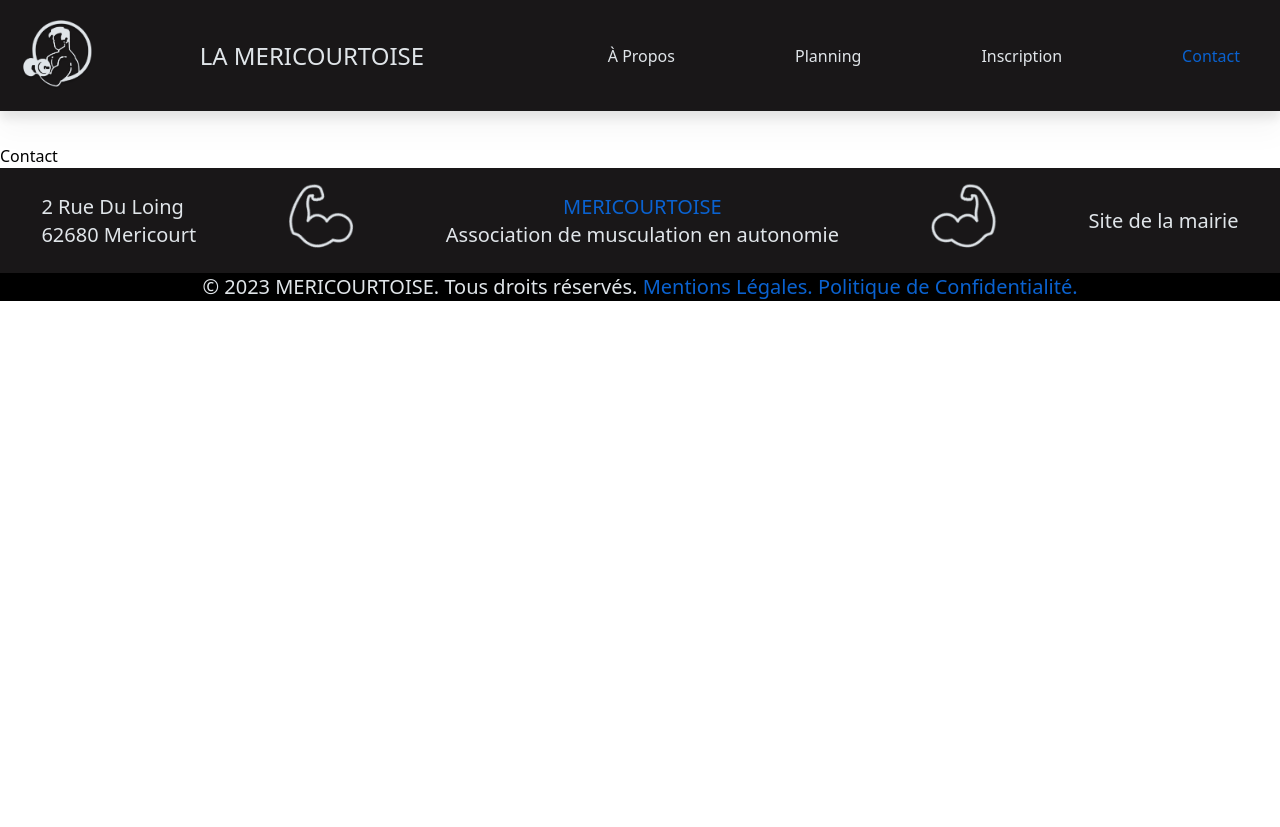
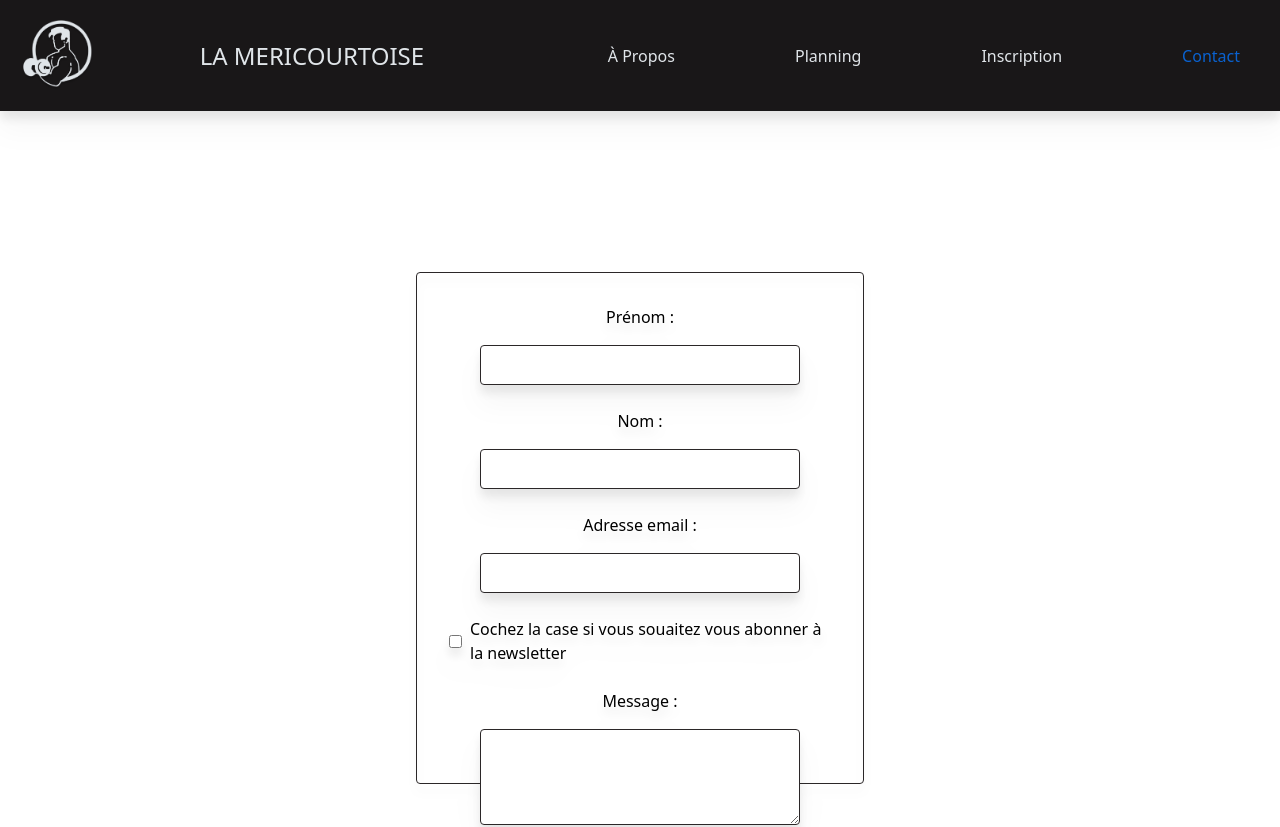
Before and after one commit to anthony62750/projetStage, a React (Create React App) app: page /Contact in a window 1280 px wide. Shown: the top 827 px of the page. Before the commit the page ends 800 px from the top, so only its background shows below. Built offline with nearby package versions, Linux system fonts and the light colour scheme.

Commit message:
page a propos et contact

```diff
--- a/src/components/footer/Footer.jsx
+++ b/src/components/footer/Footer.jsx
@@ -9,7 +9,7 @@ const Footer = () => {
       <section className='w-full flex items-center p-1 justify-around bg-[#191718] xs:text-xs sm:text-sm md:text-base lg:text-xl'>
 
         <div className=''>
-          <p className='text-[#E0E5E9]'>2 Rue Du Loing</p>
+          <p className='text-[#E0E5E9]'>Rue Jeannette Prin</p>
           <p className='text-[#E0E5E9]'>62680 Mericourt</p>
         </div>
 
--- a/src/components/page_accueil/Assoc.jsx
+++ b/src/components/page_accueil/Assoc.jsx
@@ -10,18 +10,18 @@ export const Assoc = () => {
             {/* photo de la nav */}
             <img className='' src={photo} alt='img'></img>
             {/* fleche droite */}
-                <div className='flex justify-end lg:mr-10 lg:w-139 lg:h-127 rotate-90.03'>
+                <div className='flex lg:justify-end md:justify-center sm:justify-center xs:justify-center lg:mr-10 lg:w-139 lg:h-127 rotate-90.03'>
                     <img className='' src={logo1} alt='img'></img>
                 </div>
             {/* photo et texte */}
-            <section className='flex lg:text-lg justify-between'>
+            <section className='flex xs:flex-col xs:flex-col-reverse xs:items-center sm:flex-col sm:flex-col-reverse sm:items-center sm:justify-center md:flex-col md:flex-col-reverse md:items-center lg:text-lg lg:flex-row lg:justify-between'>
                 {/* photo */}
                 <div className='lg:ml-6'>
-                    <img className='w-full lg:h-[300px] lg:w-[1200px]' src={image} alt='img'></img>
+                    <img className='w-full xs:h-[150px] xs:w-[300px] xs:mt-4 sm:h-[200px] sm:w-[350px] sm:mt-5 md:h-[250px] md:w-[400px] md:mt-6 lg:h-[300px] lg:w-[1200px]' src={image} alt='img'></img>
                 </div>
                 {/* texte */}
-                <div className='lg:ml-12'>
-                    <h1 className='lg:text-4xl'>Bienvenue à La Méricourtoise, musculation en AUTONOMIE.</h1><br></br>
+                <div className='xs:p-1 sm:p-2 md:p-3 lg:ml-12'>
+                    <h1 className=' xs:text-xl sm:text-2xl md:text-3xl lg:text-4xl'>Bienvenue à La Méricourtoise, musculation en AUTONOMIE.</h1><br></br>
                     <p>La Méricourtoise, une association dédiée à la promotion de la musculation en autonomie. Notre mission principale est d'offrir à nos membres un environnement propice à la pratique de la musculation, où ils peuvent atteindre leurs objectifs de remise en forme de manière autonome et efficace.</p>
                 </div>
             </section>
--- a/src/components/page_apropos/A_propos.jsx
+++ b/src/components/page_apropos/A_propos.jsx
@@ -1,16 +1,33 @@
 import React from "react";
+import photo1 from '../page_apropos/photo1.jpg';
+import photo2 from '../page_apropos/photo2.jpg';
 
 export const A_propos = () => {
     return (
-        <section className="flex justify-between mt-36 min-h-screen xs:text-xs sm:text-sm md:text-base lg:text-xl">
-            <div>
-                <p>Historique de La Méricourtoise : <br></br>
-                L'association La Méricourtoise, musculation en autonomie a ouvert ses portes en 2007, avec une vision claire de fournir à la communauté un environnement dédié à la musculation en autonomie. Depuis nos débuts, nous avons évolué pour devenir un lieu dynamique où les passionnés de fitness peuvent atteindre leurs objectifs de remise en forme de manière autonome. Notre salle est bien équipée avec une gamme variée d'appareils de musculation et de cardio, offrant ainsi à nos membres un large éventail d'options pour leur entraînement en toute liberté.</p><br></br><br />
-            </div>
-            <div>
-                <p>Équipements et Services : <br></br>
-                À La Méricourtoise, nous sommes fiers de nos installations modernes qui répondent aux besoins de chacun, du débutant à l'athlète confirmé. Nos équipements de pointe comprennent des machines de musculation, des haltères, des tapis de course et bien plus encore. Nous encourageons nos membres à exercer leur autonomie dans leur routine d'entraînement, tout en offrant des séances d'entraînement dirigées par des professionnels, des programmes personnalisés et des conseils en nutrition. Que vous cherchiez à améliorer votre force, à perdre du poids ou simplement à maintenir une vie active, notre salle est l'endroit idéal pour atteindre vos objectifs de fitness en toute liberté.</p><br></br><br />
-            </div>
-        </section>
+        <div className="min-h-screen ">
+
+            <section className="flex xs:flex-col xs:items-center sm:items-center sm:justify-center sm:flex-col md:flex-row lg:flex-row justify-between mt-36 pt-6 px-8 xs:text-xs sm:text-sm md:text-base lg:text-xl">
+                <div className="p-7 sm:py-2 md:py-8 lg:py-20">
+                    <p>Historique de La Méricourtoise : <br></br><br />
+                    L'association La Méricourtoise, musculation en autonomie a ouvert ses portes en 2007, avec une vision claire de fournir à la communauté un environnement dédié à la musculation en autonomie. Depuis nos débuts, nous avons évolué pour devenir un lieu dynamique où les passionnés de fitness peuvent atteindre leurs objectifs de remise en forme de manière autonome. Notre salle est bien équipée avec une gamme variée d'appareils de musculation et de cardio, offrant ainsi à nos membres un large éventail d'options pour leur entraînement en toute liberté.</p>
+                </div>
+
+                <div>
+                    <img className='xs:max-w-[200px] sm:max-w-[300px]  md:max-w-[400px] lg:max-w-[600px]' src={photo1} alt="para1"/>
+                </div>
+            </section>
+
+            <section className="flex xs:flex-col xs:flex-col-reverse xs:items-center sm:flex-col-reverse sm:items-center sm:justify-center sm:flex-col md:flex-row lg:flex-row justify-between p-7 xs:text-xs sm:text-sm md:text-base lg:text-xl">
+                <div>
+                    <img className='xs:max-w-[200px] sm:max-w-[300px] md:max-w-[400px] lg:max-w-[600px]' src={photo2} alt="para2"/>
+                </div>
+
+                <div className="p-7 sm:py-2 lg:py-20">
+                    <p>Équipements et Services : <br></br><br />
+                    À La Méricourtoise, nous sommes fiers de nos installations modernes qui répondent aux besoins de chacun, du débutant à l'athlète confirmé. Nos équipements de pointe comprennent des machines de musculation, des haltères, des tapis de course et bien plus encore. Nous encourageons nos membres à exercer leur autonomie dans leur routine d'entraînement. Que vous cherchiez à améliorer votre force, à perdre du poids ou simplement à maintenir une vie active, notre salle est l'endroit idéal pour atteindre vos objectifs de fitness en toute liberté.</p>
+                </div>
+            </section>
+
+        </div>
     );
 };
--- /dev/null
+++ b/src/components/page_contact/Formulaire.jsx
@@ -0,0 +1,51 @@
+import React, { useState } from "react";
+
+export const Formulaire = () => {
+  // State pour gérer l'état de l'abonnement à la newsletter
+  const [subscribeNewsletter, setSubscribeNewsletter] = useState(false);
+
+  // Fonction appelée lorsqu'il y a un changement dans la case à cocher de la newsletter
+  const handleNewsletterChange = () => {
+    // Inversion de l'état actuel
+    setSubscribeNewsletter(!subscribeNewsletter);
+  };
+
+  return (
+    <div className="flex flex-col min-h-screen mt-32 drop-shadow-xl">
+      <main className="flex-grow flex items-center justify-center">
+        <form className="md:h-[32rem] md:w-[28rem] flex flex-col rounded border border-[#2b2728] items-center p-8 sm:w-[20rem]" action="/votre-point-de-terminaison" method="post">
+        {/* ou "get" en fonction de votre besoin */}
+
+          <label className="flex flex-col items-center justify-center">Prénom :
+            <input className="rounded mt-4 w-80 h-10 text-center border border-[#2b2728]" type="text" name="firstName"/>
+          </label>
+          <br />
+
+          <label className="text-base flex flex-col items-center justify-center">Nom :
+            <input className="rounded mt-4 w-80 h-10 text-center border border-[#2b2728]" type="text" name="lastName"/>
+          </label>
+          <br />
+
+          <label className="flex flex-col items-center justify-center">Adresse email :
+            <input className="rounded mt-4 w-80 h-10 text-center border border-[#2b2728]" type="email" name="email"/>
+          </label>
+          <br />
+
+          <label className="flex items-center justify-center">
+            <input type="checkbox" name="subscribeNewsletter" checked={subscribeNewsletter} onChange={handleNewsletterChange} className="mr-2"/>
+            Cochez la case si vous souaitez vous abonner à la newsletter
+          </label>
+          <br />
+
+          <label className="flex flex-col items-center justify-center">Message :
+            <textarea className="rounded mt-4 w-80 h-24 text-center border border-[#2b2728]" name="message"/>
+          </label>
+          <br />
+
+          <button className="items-center rounded mt-6 h-10 w-32 border text-[#2b2728] bg-[#0a62d0]" type="submit">Envoyer</button>
+
+        </form>
+      </main>
+    </div>
+  );
+};
--- a/src/components/page_planning/Horaires.jsx
+++ b/src/components/page_planning/Horaires.jsx
@@ -3,7 +3,7 @@ import image from '../page_planning/image_horaires.jpg';
 
 export const Horaires = () => {
     return (
-        <section className='min-h-screen bg-cover h-screen flex bg-no-repeat ' style={{ backgroundImage: `url(${image})` }}>
+        <section className='min-h-screen bg-cover h-screen flex bg-no-repeat' style={{ backgroundImage: `url(${image})` }}>
             <div className='xs:mx-auto sm:mx-auto md:mx-auto lg:mx-auto max-w-xl h-fit mt-40 drop-shadow-2xl opacity-90 bg-[#E0E5E9]'>
                 <div className='overflow-x-auto'>
                 <table className='min-w-full border-collapse border-gray-300 xs:text-xs sm:text-sm md:text-base lg:text-xl'>
--- a/src/pages/Contact.jsx
+++ b/src/pages/Contact.jsx
@@ -1,10 +1,10 @@
 import React from 'react';
+import { Formulaire } from '../components/page_contact/Formulaire';
 
 export const Contact = () => {
   return (
-    <div className='mt-36'>
-      <h1>Contact</h1>
-
+    <div>
+      <Formulaire/>
     </div>
   );
 }
```
Also changed, not shown: src/components/page_apropos/photo1.jpg (added), src/components/page_apropos/photo2.jpg (added).
